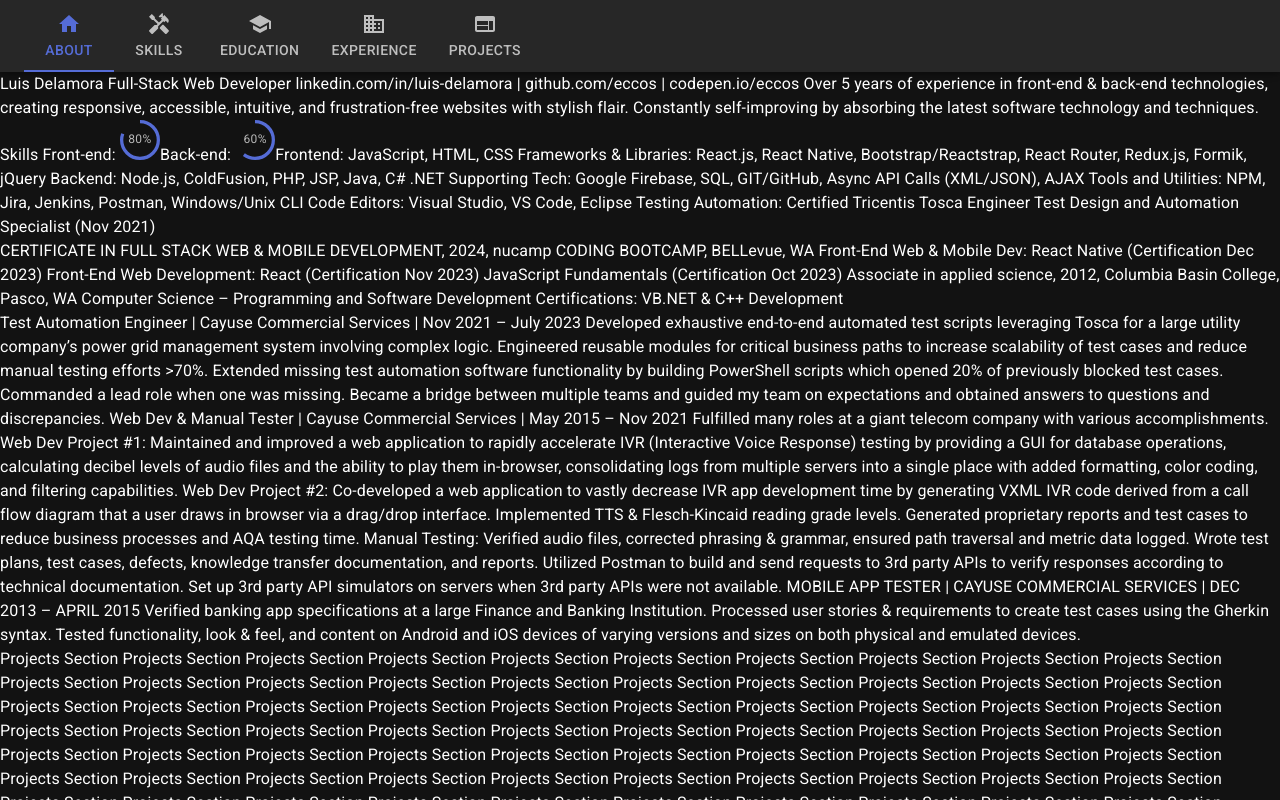
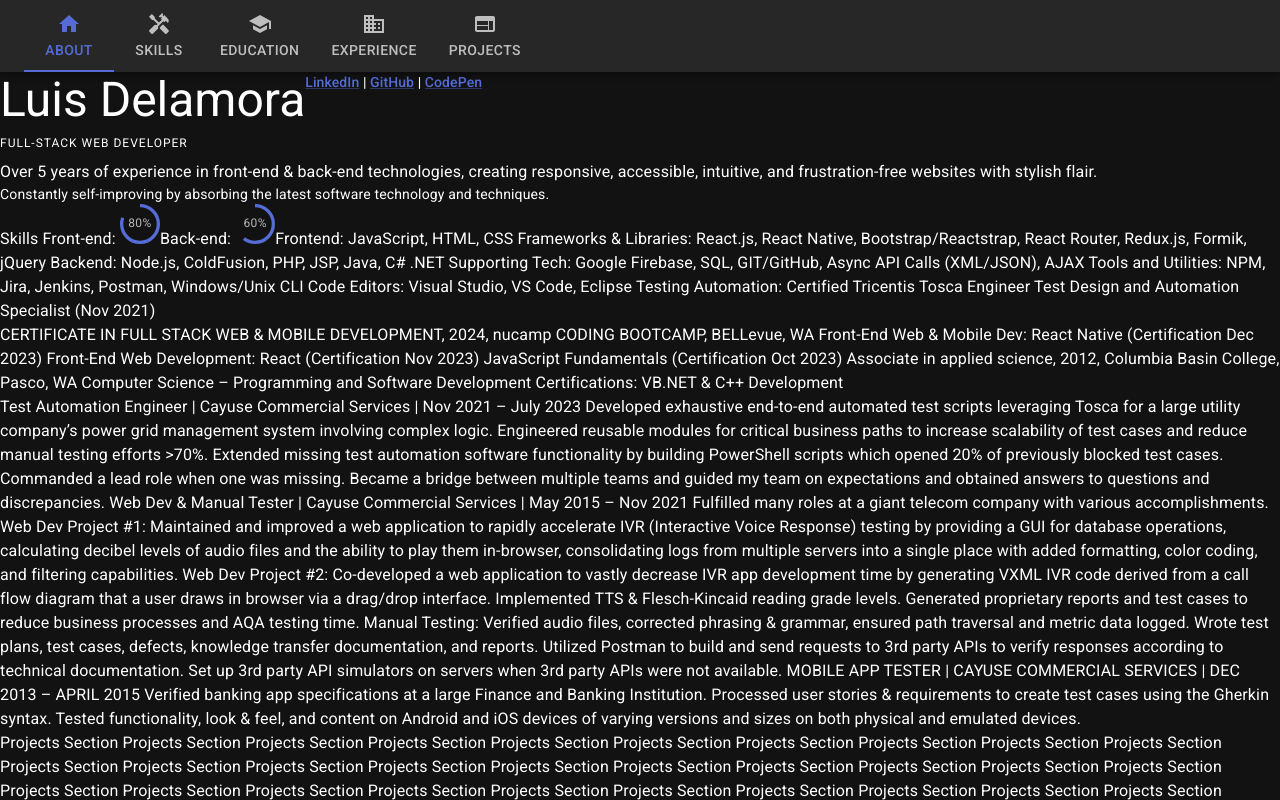
Before and after one commit to eccos/portfolio, a React (Create React App) app: page / in a window 1280 px wide. Shown: the top 800 px of the page. Built offline with nearby package versions, Linux system fonts and the light colour scheme.

Commit message:
WIP initial layout/styling

```diff
--- a/src/sections/AboutSection.js
+++ b/src/sections/AboutSection.js
@@ -1,9 +1,26 @@
+import { Box, Link, Stack, Typography } from '@mui/material';
+
 export default function AboutSection() {
-  return `Luis Delamora
-  Full-Stack Web Developer
-  linkedin.com/in/luis-delamora | github.com/eccos | codepen.io/eccos
-
-  Over 5 years of experience in front-end & back-end technologies, creating responsive, accessible, intuitive, and frustration-free websites with stylish flair.
-  Constantly self-improving by absorbing the latest software technology and techniques.
-`;
+  return (
+    <Box>
+      <Stack direction={'row'}>
+        <Typography variant="h3">Luis Delamora</Typography>
+        <Typography variant="subtitle2">
+          <Link href="https://linkedin.com/in/luis-delamora">LinkedIn</Link> |{' '}
+          <Link href="https://github.com/eccos">GitHub</Link> |{' '}
+          <Link href="https://codepen.io/eccos">CodePen</Link>
+        </Typography>
+      </Stack>
+      <Typography variant="overline">Full-Stack Web Developer</Typography>
+      <Typography variant="body1">
+        Over 5 years of experience in front-end & back-end technologies,
+        creating responsive, accessible, intuitive, and frustration-free
+        websites with stylish flair.
+      </Typography>
+      <Typography variant="body2">
+        Constantly self-improving by absorbing the latest software technology
+        and techniques.
+      </Typography>
+    </Box>
+  );
 }
```
